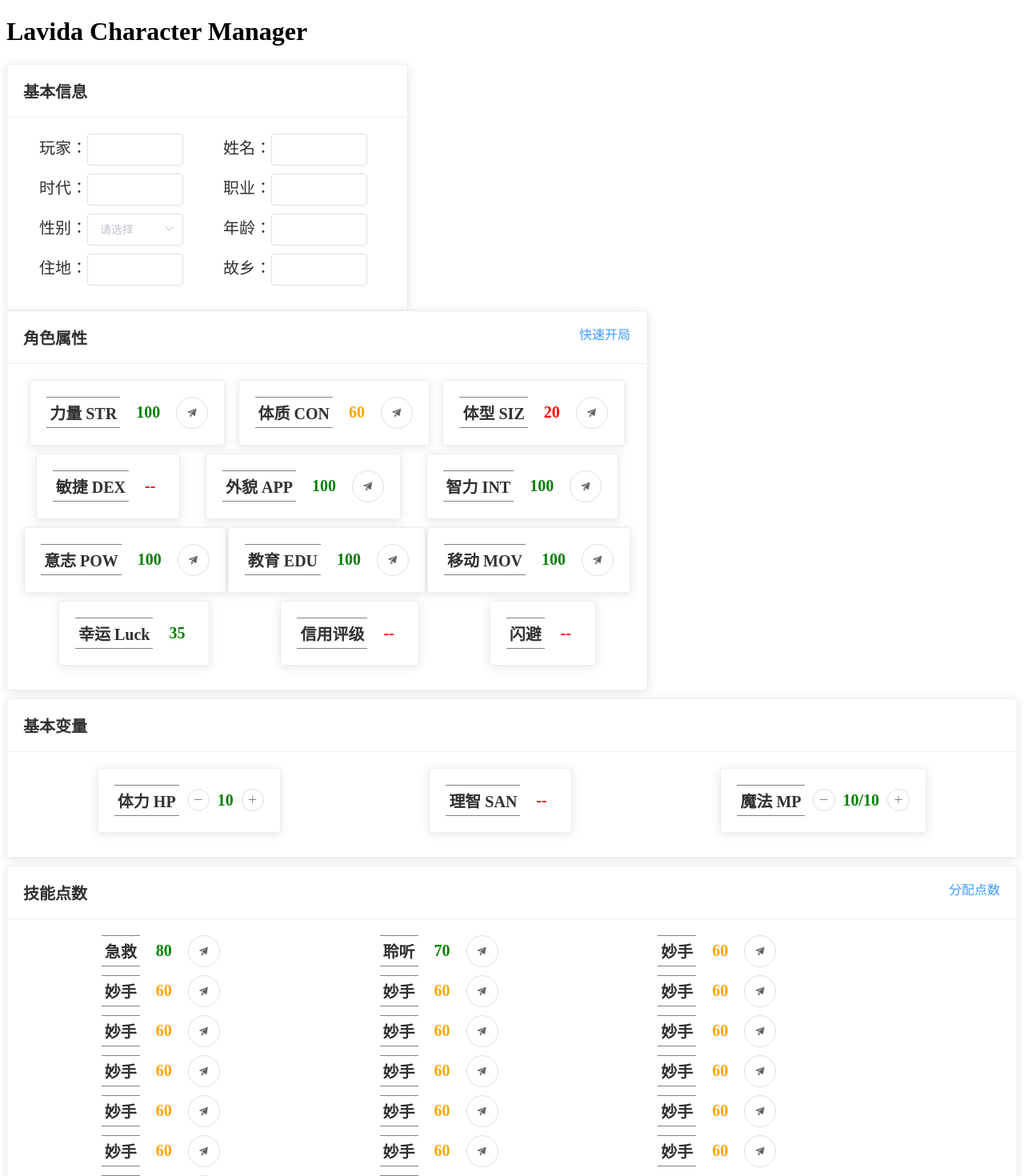
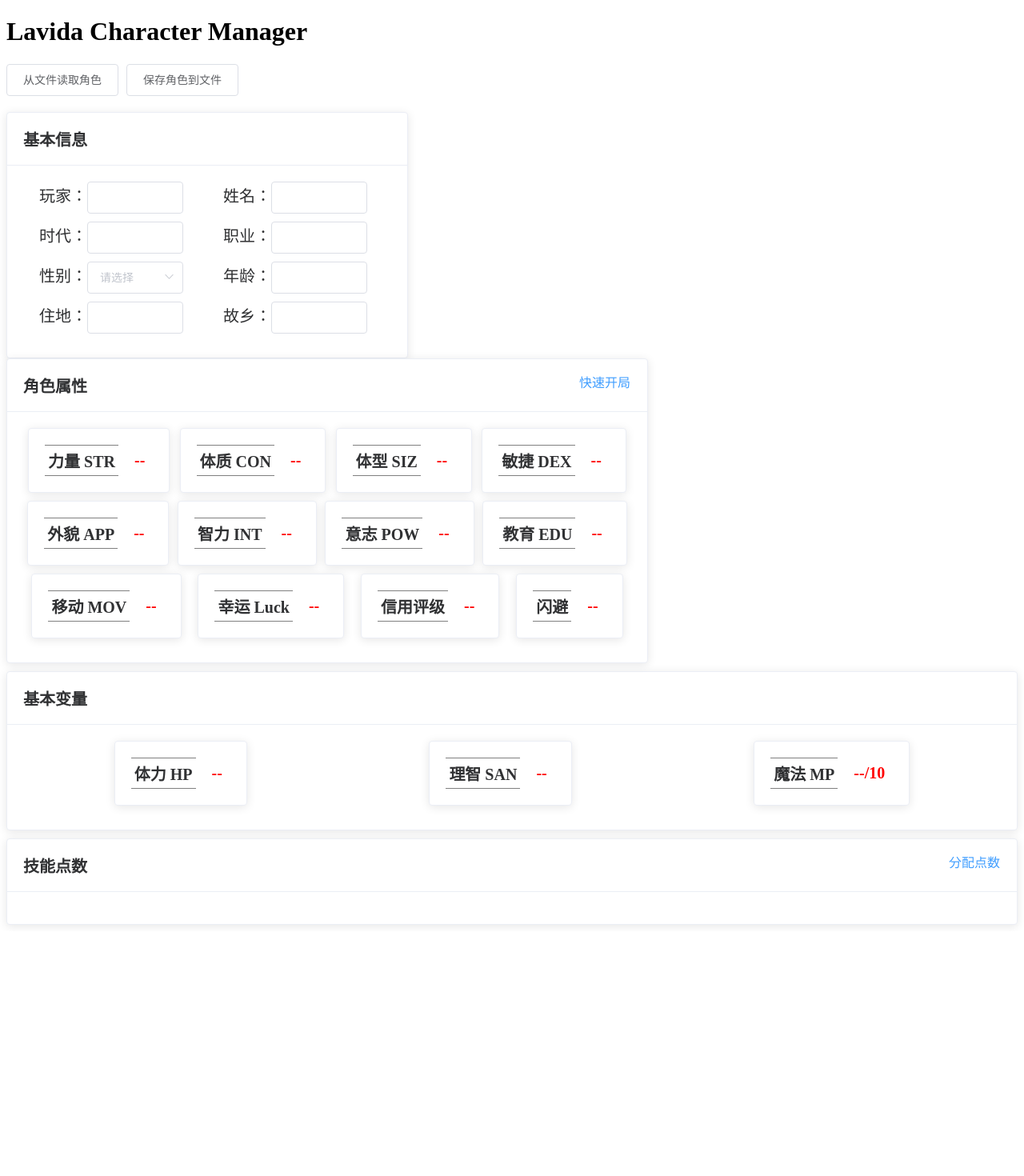
Before and after one commit to THHH0Sunshine/Lavida, a Vue app: page / in a window 1280 px wide. Shown: the top 1470 px of the page at 80% size. After the commit the page ends 1164 px from the top, so only its background shows below. Built offline with nearby package versions, Linux system fonts and the light colour scheme.

Commit message:
save&load

```diff
--- a/src/components/Attribute.vue
+++ b/src/components/Attribute.vue
@@ -39,7 +39,7 @@ export default {
   },
   computed: {
     valueColor() {
-      if (this.value < 30) {
+      if (this.value == null || this.value < 30) {
         return 'red'
       }
       if (this.value < 70) {
--- a/src/components/Character.vue
+++ b/src/components/Character.vue
@@ -1,17 +1,21 @@
 <template>
   <div class="character">
+    <div class="toptop">
+        <el-button @click="load">从文件读取角色</el-button>
+        <el-button @click="save">保存角色到文件</el-button>
+    </div>
     <div class="top">
       <el-card class="basic">
         <b slot="header">基本信息</b>
         <div class="multi">
-          <span class="item">玩家：<editable v-model="player"></editable></span>
-          <span class="item">姓名：<editable v-model="name"></editable></span>
-          <span class="item">时代：<editable v-model="time"></editable></span>
-          <span class="item">职业：<editable v-model="profession"></editable></span>
-          <span class="item">性别：<editable v-model="isMale" :options="[{label:'男',value:true},{label:'女',value:false}]"></editable></span>
-          <span class="item">年龄：<editable v-model="age" :number="{min:0}"></editable></span>
-          <span class="item">住地：<editable v-model="place"></editable></span>
-          <span class="item">故乡：<editable v-model="hometown"></editable></span>
+          <span class="item">玩家：<editable v-model="attributes.player"></editable></span>
+          <span class="item">姓名：<editable v-model="attributes.name"></editable></span>
+          <span class="item">时代：<editable v-model="attributes.time"></editable></span>
+          <span class="item">职业：<editable v-model="attributes.profession"></editable></span>
+          <span class="item">性别：<editable v-model="attributes.isMale" :options="[{label:'男',value:true},{label:'女',value:false}]"></editable></span>
+          <span class="item">年龄：<editable v-model="attributes.age" :number="{min:0}"></editable></span>
+          <span class="item">住地：<editable v-model="attributes.place"></editable></span>
+          <span class="item">故乡：<editable v-model="attributes.hometown"></editable></span>
         </div>
       </el-card>
       <el-card class="attributes">
@@ -20,18 +24,18 @@
           <el-button class="header-button" type="text">快速开局</el-button>
         </div>
         <div class="multi">
-          <el-card class="item"><attribute name="力量 STR" :value="aSTR"></attribute></el-card>
-          <el-card class="item"><attribute name="体质 CON" :value="aCON"></attribute></el-card>
-          <el-card class="item"><attribute name="体型 SIZ" :value="aSIZ"></attribute></el-card>
-          <el-card class="item"><attribute name="敏捷 DEX" :value="aDEX"></attribute></el-card>
-          <el-card class="item"><attribute name="外貌 APP" :value="aAPP"></attribute></el-card>
-          <el-card class="item"><attribute name="智力 INT" :value="aPOW"></attribute></el-card>
-          <el-card class="item"><attribute name="意志 POW" :value="aPOW"></attribute></el-card>
-          <el-card class="item"><attribute name="教育 EDU" :value="aEDU"></attribute></el-card>
-          <el-card class="item"><attribute name="移动 MOV" :value="aMOV"></attribute></el-card>
-          <el-card class="item"><variable name="幸运 Luck" :value="aLuck" constant></variable></el-card>
-          <el-card class="item"><variable name="信用评级" :value="aMoney" constant></variable></el-card>
-          <el-card class="item"><attribute name="闪避" :value="aShanBi"></attribute></el-card>
+          <el-card class="item"><attribute name="力量 STR" :value="attributes.STR"></attribute></el-card>
+          <el-card class="item"><attribute name="体质 CON" :value="attributes.CON"></attribute></el-card>
+          <el-card class="item"><attribute name="体型 SIZ" :value="attributes.SIZ"></attribute></el-card>
+          <el-card class="item"><attribute name="敏捷 DEX" :value="attributes.DEX"></attribute></el-card>
+          <el-card class="item"><attribute name="外貌 APP" :value="attributes.APP"></attribute></el-card>
+          <el-card class="item"><attribute name="智力 INT" :value="attributes.INT"></attribute></el-card>
+          <el-card class="item"><attribute name="意志 POW" :value="attributes.POW"></attribute></el-card>
+          <el-card class="item"><attribute name="教育 EDU" :value="attributes.EDU"></attribute></el-card>
+          <el-card class="item"><attribute name="移动 MOV" :value="attributes.MOV"></attribute></el-card>
+          <el-card class="item"><variable name="幸运 Luck" :value="attributes.Luck" constant></variable></el-card>
+          <el-card class="item"><variable name="信用评级" :value="attributes.Money" constant></variable></el-card>
+          <el-card class="item"><attribute name="闪避" :value="attributes.ShanBi"></attribute></el-card>
         </div>
       </el-card>
     </div>
@@ -39,9 +43,9 @@
       <el-card class="variables">
         <b slot="header">基本变量</b>
         <div class="multi">
-          <el-card class="item"><variable name="体力 HP" v-model="vHP"></variable></el-card>
-          <el-card class="item"><variable name="理智 SAN" v-model="vSAN"></variable></el-card>
-          <el-card class="item"><variable name="魔法 MP" v-model="vMP" :max="10"></variable></el-card>
+          <el-card class="item"><variable name="体力 HP" v-model="attributes.HP"></variable></el-card>
+          <el-card class="item"><variable name="理智 SAN" v-model="attributes.SAN"></variable></el-card>
+          <el-card class="item"><variable name="魔法 MP" v-model="attributes.MP" :max="10"></variable></el-card>
         </div>
       </el-card>
       <el-card class="skills">
@@ -70,50 +74,78 @@ export default {
   },
   data() {
     return {
-      player: null,
-      name: null,
-      time: null,
-      profession: null,
-      isMale: null,
-      age: null,
-      place: null,
-      hometown: null,
-      aSTR: 100,
-      aCON: 60,
-      aSIZ: 20,
-      aDEX: null,
-      aAPP: 100,
-      aPOW: 100,
-      aEDU: 100,
-      aMOV: 100,
-      aLuck: 35,
-      aMoney: null,
-      aShanBi: null,
-      vHP: 10,
-      vSAN: null,
-      vMP: 10,
-      skills: [
-        { name: '急救', value: 80 },
-        { name: '聆听', value: 70 },
-        { name: '妙手', value: 60 },
-        { name: '妙手', value: 60 },
-        { name: '妙手', value: 60 },
-        { name: '妙手', value: 60 },
-        { name: '妙手', value: 60 },
-        { name: '妙手', value: 60 },
-        { name: '妙手', value: 60 },
-        { name: '妙手', value: 60 },
-        { name: '妙手', value: 60 },
-        { name: '妙手', value: 60 },
-        { name: '妙手', value: 60 },
-        { name: '妙手', value: 60 },
-        { name: '妙手', value: 60 },
-        { name: '妙手', value: 60 },
-        { name: '妙手', value: 60 },
-        { name: '妙手', value: 60 },
-        { name: '妙手', value: 60 },
-        { name: '妙手', value: null },
-      ]
+      attributes: {},
+      skills: []
+    }
+  },
+  methods: {
+    load() {
+      let input = document.createElement('input')
+      input.type = 'file'
+      input.accept = 'application/json'
+      input.onchange = (e) => {
+        if (e.target.files.length <= 0) {
+          return
+        }
+        let reader = new FileReader()
+        reader.onload = (ee) => {
+          let obj
+          try {
+            obj = JSON.parse(ee.target.result)
+          } catch (e) {
+            this.$message({ type: 'error', message: e.toString() })
+            return
+          }
+          let attributes = {}, skills = []
+          if (obj.attributes == null) {
+            obj.attributes = {}
+          }
+          if (obj.skills == null) {
+            obj.skills = []
+          }
+          attributes = obj.attributes
+          if (Array.isArray(obj.skills)) {
+            for (let o of obj.skills) {
+              if (o.name == null || o.value == null) {
+                continue
+              }
+              let value = Number(o.value)
+              if (!isFinite(value)) {
+                continue
+              }
+              skills.push({ name: o.name.toString(), value })
+            }
+          } else {
+            for (let k of Object.keys(obj.skills)) {
+              if (obj.skills[k] == null) {
+                continue
+              }
+              let value = Number(obj.skills[k])
+              if (!isFinite(value)) {
+                continue
+              }
+              skills.push({ name: k, value })
+            }
+          }
+          this.attributes = attributes
+          this.skills = skills
+        }
+        reader.readAsText(e.target.files[0])
+      }
+      input.click()
+    },
+    save() {
+      let obj = {
+        attributes: this.attributes,
+        skills: this.skills
+      }
+      let blob = new Blob([JSON.stringify(obj)], { type: 'application/json' })
+      let url = URL.createObjectURL(blob)
+      let a = document.createElement('a')
+      a.href = url
+      a.download = this.attributes.name + '.json'
+      a.click()
+      URL.revokeObjectURL(url)
     }
   }
 }
@@ -125,6 +157,7 @@ export default {
 }
 
 .top {
+  margin-top: 20px;
   display: flex;
   flex-wrap: wrap;
   justify-content: space-between;
--- a/src/components/Editable.vue
+++ b/src/components/Editable.vue
@@ -19,8 +19,12 @@ export default {
   data() {
     return {
       editing: false,
-      input: null,
-      canClose: true
+      input: null
+    }
+  },
+  watch: {
+    value(v) {
+      this.editing = v == null
     }
   },
   computed: {
@@ -38,11 +42,13 @@ export default {
       return this.input != null &&
         (this.input.length == null || this.input.length > 0) &&
         (this.number == null || (this.number.min == null || this.input >= this.number.min) && (this.number.max == null || this.input <= this.number.max))
+    },
+    canClose() {
+      return this.value != null
     }
   },
   mounted() {
     if (this.value == null) {
-      this.canClose = false
       this.edit()
     }
   },
@@ -52,7 +58,6 @@ export default {
       this.input = this.value
     },
     save() {
-      this.canClose = true
       this.editing = false
       this.$emit('input', this.input)
     },
--- a/src/components/Variable.vue
+++ b/src/components/Variable.vue
@@ -33,6 +33,9 @@ export default {
       return !this.constant && this.value != null
     },
     valueColor() {
+      if (this.value == null) {
+        return 'red'
+      }
       if (this.max == null) {
         if (this.value <= 0) {
           return 'red'
```
